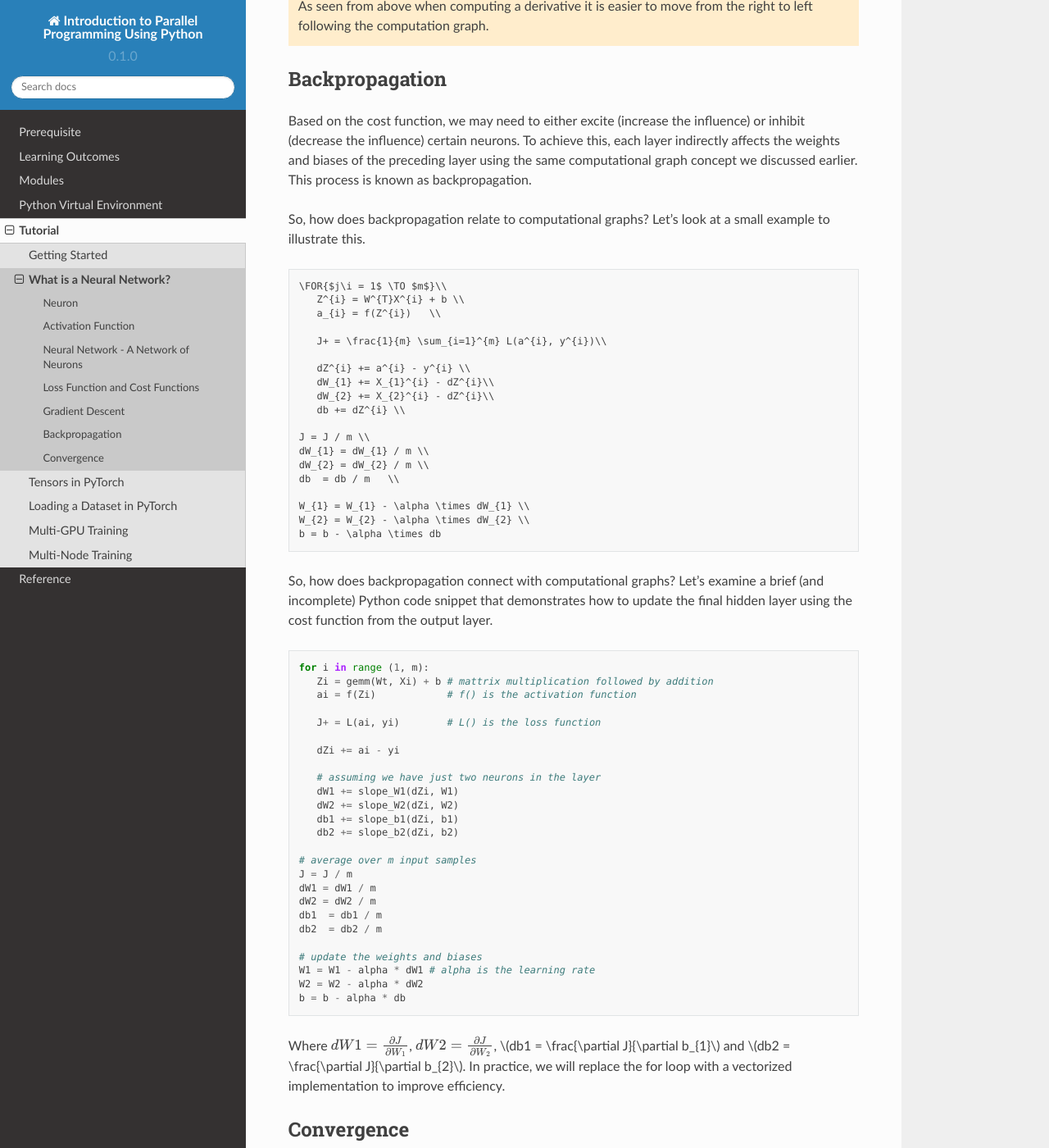
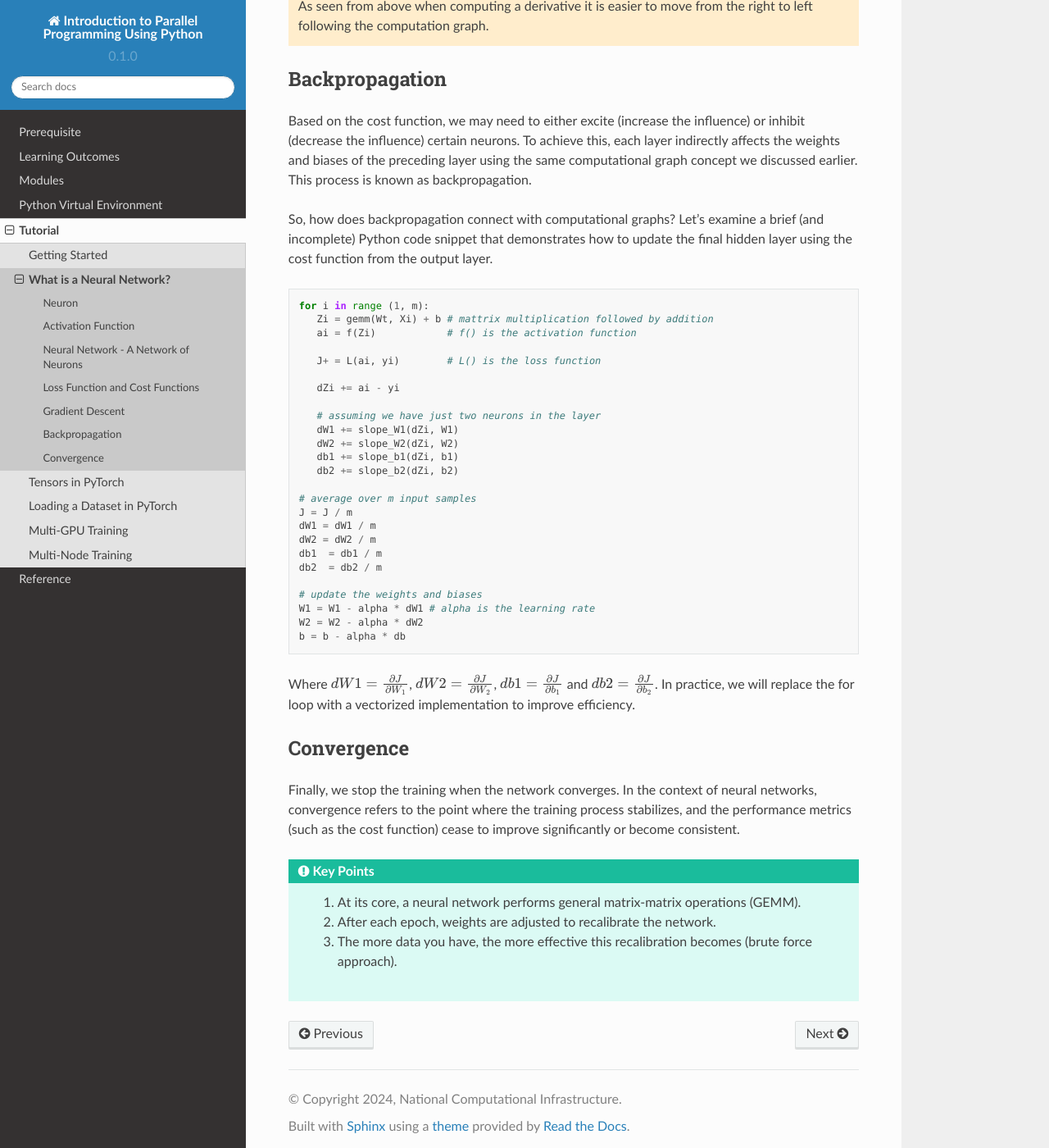
Before and after one commit to NCI900-Training-Organisation/intro-to-pytorch, a Sphinx documentation site: the page built from docs/source/tutorial/what_is_NN.rst, in a window 1280 px wide and 1400 px high, scrolled down 11272 px. Shown: the whole window at 82% size. Built offline with Sphinx 7.4.7 and the Read the Docs theme 2.0.0, drawn with Linux system fonts in a browser that asks for light colours.

Commit message:
Algorithm removed

```diff
--- a/docs/source/tutorial/what_is_NN.rst
+++ b/docs/source/tutorial/what_is_NN.rst
@@ -475,31 +475,6 @@ Based on the cost function, we may need to either excite (increase the influence
 each layer indirectly affects the weights and biases of the preceding layer using the same computational graph concept we discussed earlier. This process
 is known as backpropagation.
 
-So, how does backpropagation relate to computational graphs? Let's look at a small example to illustrate this.
-
-.. code-block:: none
-
-         \FOR{$j\i = 1$ \TO $m$}\\
-            Z^{i} = W^{T}X^{i} + b \\
-            a_{i} = f(Z^{i})   \\
-
-            J+ = \frac{1}{m} \sum_{i=1}^{m} L(a^{i}, y^{i})\\
-
-            dZ^{i} += a^{i} - y^{i} \\
-            dW_{1} += X_{1}^{i} - dZ^{i}\\
-            dW_{2} += X_{2}^{i} - dZ^{i}\\
-            db += dZ^{i} \\
-
-         J = J / m \\
-         dW_{1} = dW_{1} / m \\
-         dW_{2} = dW_{2} / m \\
-         db  = db / m   \\
-
-         W_{1} = W_{1} - \alpha \times dW_{1} \\
-         W_{2} = W_{2} - \alpha \times dW_{2} \\
-         b = b - \alpha \times db
-
-
 So, how does backpropagation connect with computational graphs? Let's examine a brief (and incomplete) Python code snippet that demonstrates how to update the final hidden layer using the cost function from the output layer.
 
 .. code-block:: python
@@ -531,7 +506,7 @@ So, how does backpropagation connect with computational graphs? Let's examine a
    b = b - alpha * db
 
 
-Where :math:`dW1 = \frac{\partial J}{\partial W_{1}}`, :math:`dW2 = \frac{\partial J}{\partial W_{2}}`, :math:`db1 = \frac{\partial J}{\partial b_{1}` and :math:`db2 = \frac{\partial J}{\partial b_{2}`. In practice, we will replace the for loop with a vectorized implementation to improve efficiency.
+Where :math:`dW1 = \frac{\partial J}{\partial W_{1}}`, :math:`dW2 = \frac{\partial J}{\partial W_{2}}`, :math:`db1 = \frac{\partial J}{\partial b_{1}}` and :math:`db2 = \frac{\partial J}{\partial b_{2}}`. In practice, we will replace the for loop with a vectorized implementation to improve efficiency.
 
 Convergence
 ***************
```
